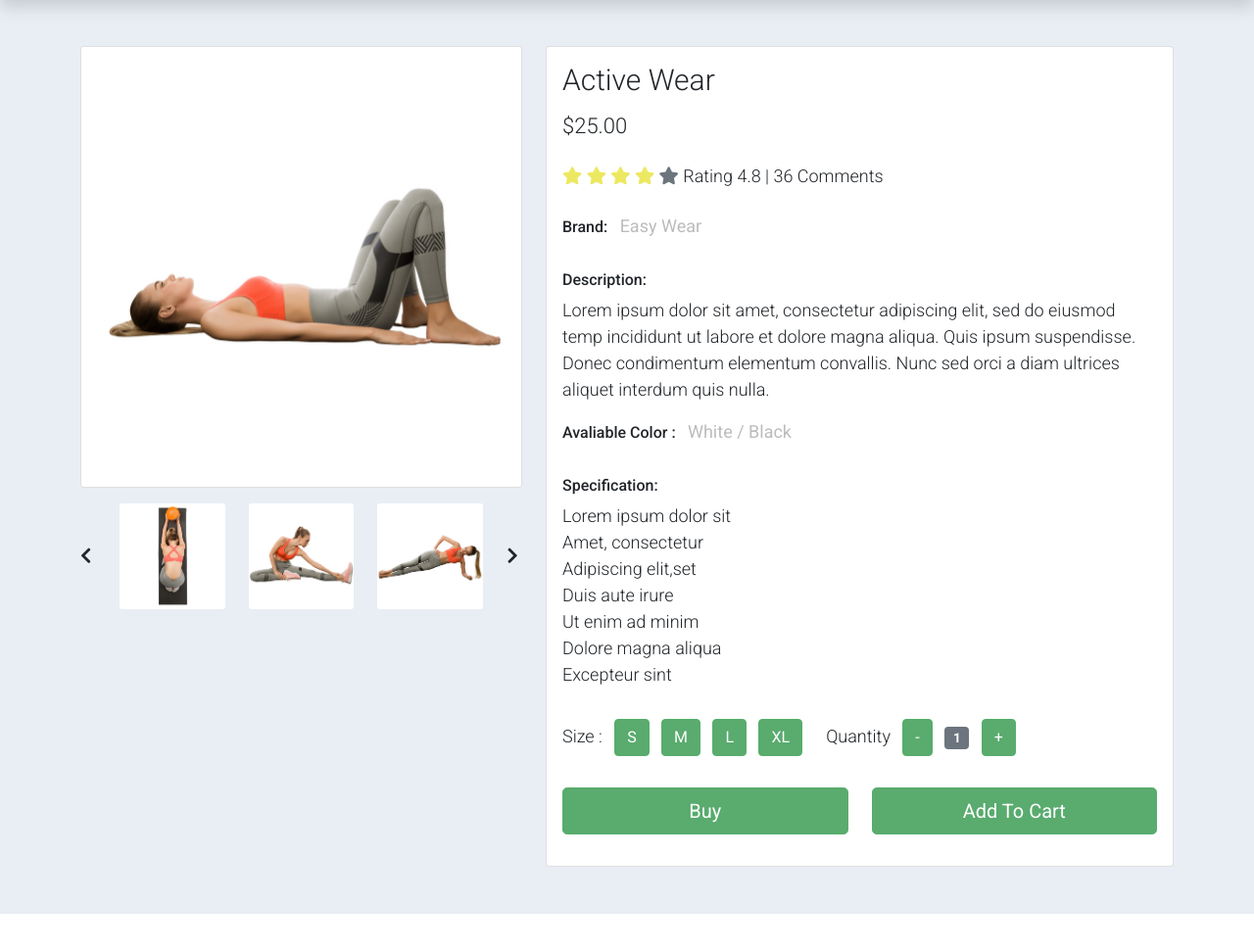
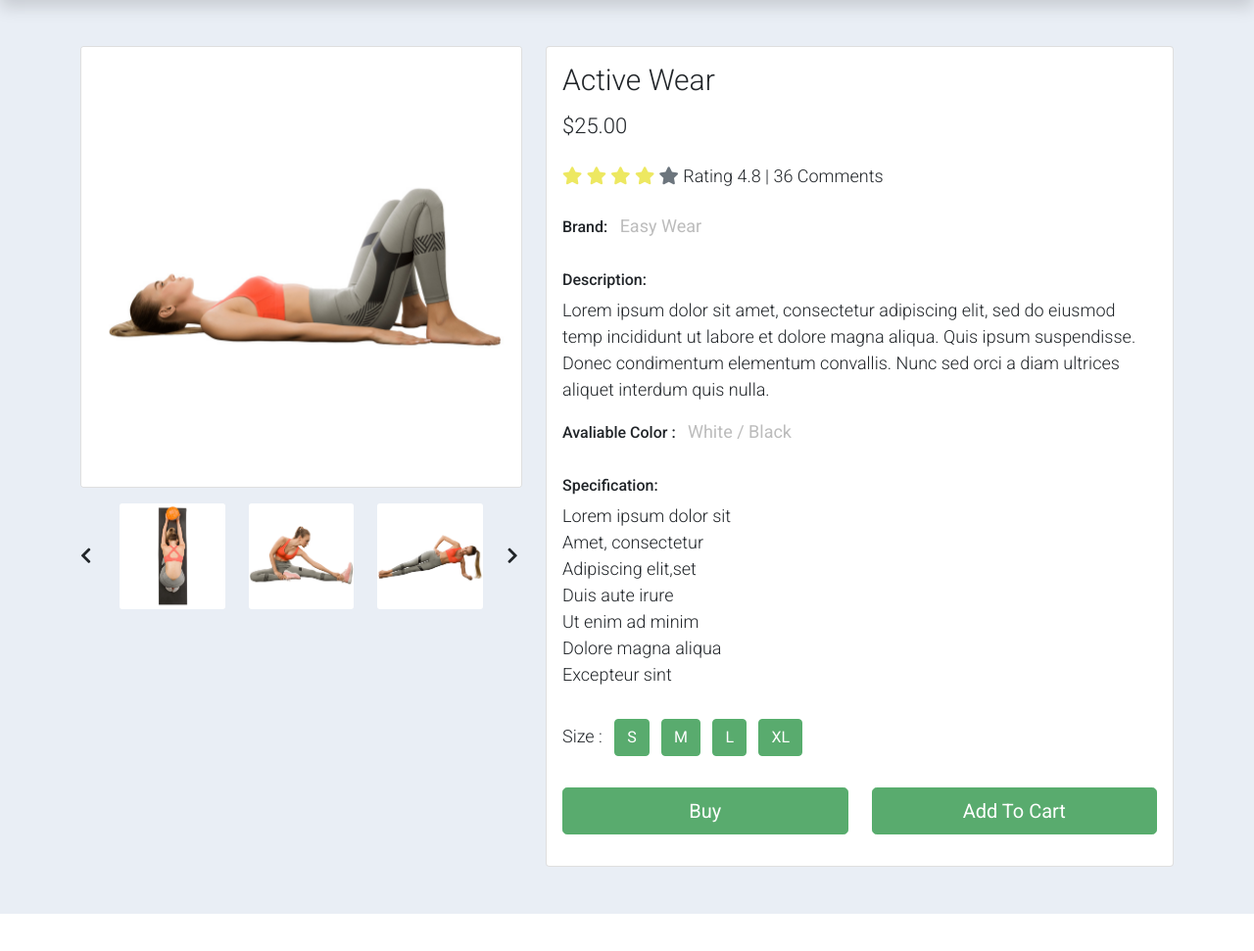
Before and after one commit to Jaseela-kvp/gtec_project, a Django app: page /shopSingle/ in a window 1280 px wide. Shown: the part 133-1104 px from the top of the page at 98% size. Run offline with Django 4.2, Linux system fonts and the light colour scheme; some libraries are stand-ins or nearby versions.

Commit message:
categories

```diff
--- a/main/templates/shopSingle.html
+++ b/main/templates/shopSingle.html
@@ -167,7 +167,7 @@
                                             <li class="list-inline-item"><span class="btn btn-success btn-size">XL</span></li>
                                         </ul>
                                     </div>
-                                    <div class="col-auto">
+                                    <!-- <div class="col-auto">
                                         <ul class="list-inline pb-3">
                                             <li class="list-inline-item text-right">
                                                 Quantity
@@ -177,7 +177,7 @@
                                             <li class="list-inline-item"><span class="badge bg-secondary" id="var-value">1</span></li>
                                             <li class="list-inline-item"><span class="btn btn-success" id="btn-plus">+</span></li>
                                         </ul>
-                                    </div>
+                                    </div> -->
                                 </div>
                                 <div class="row pb-3">
                                     <div class="col d-grid">
```
Also changed, not shown: db.sqlite3, media/images/8b95cddc196768747016e9c7f06f1868.jpg (added), media/images/8b95cddc196768747016e9c7f06f1868_quE9RRZ.jpg (added), media/images/8b95cddc196768747016e9c7f06f1868_qxnhKZp.jpg (added), media/images/category_img_03_a99XETv.jpg (added), media/images/istockphoto-1390665987-170667a.jpg (added), media/images/istockphoto-1390665987-170667a_NXVqOna.jpg (added).
